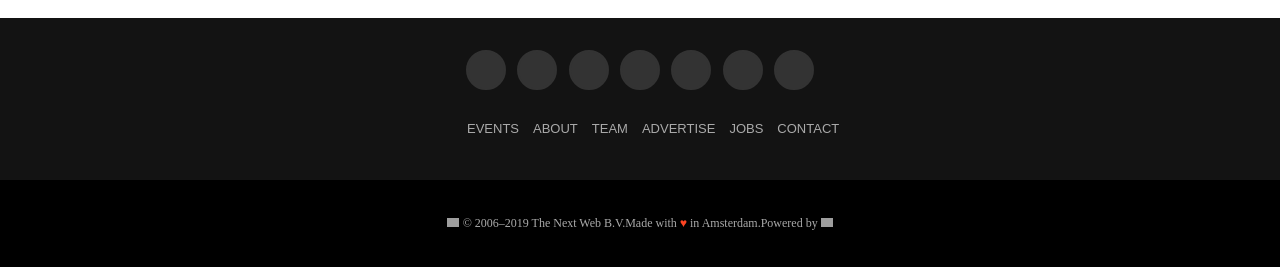
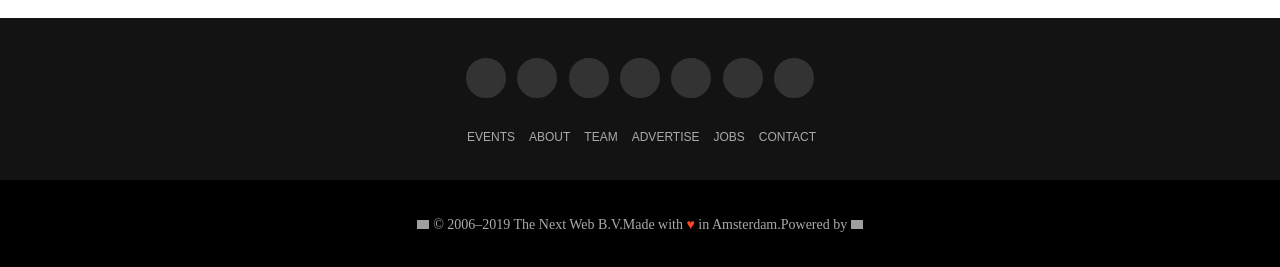
Before and after one commit to 300ms/Responsive-Design, a plain HTML site: page index.html in a window 1280 px wide. Shown: the part 4799-5066 px from the top of the page. Drawn offline with Linux system fonts and the light colour scheme; grey boxes are pictures that could not be loaded; a web font is replaced by a local one.

Commit message:
little fix about footer fonts again

```diff
--- a/style.css
+++ b/style.css
@@ -1257,7 +1257,7 @@ footer {
 .footer-icons {
     width: 100%;
     height: fit-content;
-    padding: 2em 0;
+    padding: 2.5em 0 1.5em 0;
     background-color: #131313;
     display: flex;
     flex-direction: column;
@@ -1339,7 +1339,7 @@ footer {
 
 .fl-lis {
     margin: 7px;
-    font-size: 13px;
+    font-size: 12px;
     line-height: 24px;
     text-transform: uppercase;
     float: left;
@@ -1374,7 +1374,7 @@ footer {
     display: flex;
     justify-content: center;
     align-items: center;
-    font-size: 12px;
+    font-size: 14px;
     padding: 2.75% 0;
     border: 0;
 }
```
